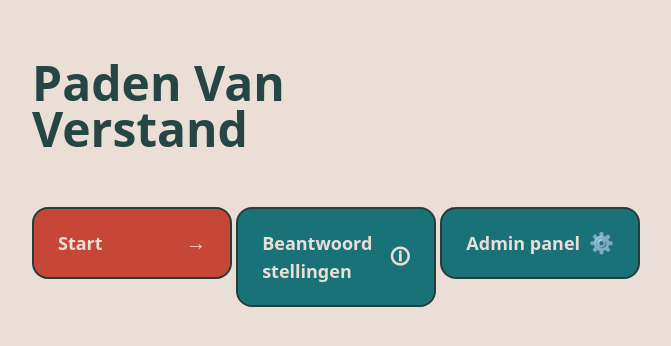
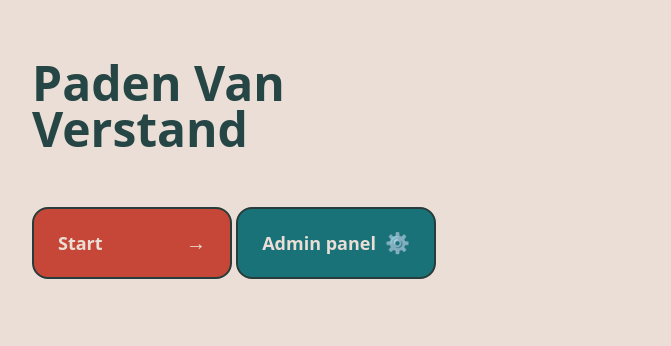
Before and after one commit to 1z-dev/Enquete-WebApp, a Laravel app: page / in a window 1280 px wide. Shown: the part 68-414 px from the top of the page, without its empty margins (56-727 px from the left). Run offline with Laravel 12, Linux system fonts and the light colour scheme.

Commit message:
homepage fix

```diff
--- a/albertheijn/resources/views/index.blade.php
+++ b/albertheijn/resources/views/index.blade.php
@@ -10,12 +10,8 @@
             </div>
 
             <div class="space-y-4">
-                <x-button icon="→" href="/contact" bg="bg-[#C64738]" text="text-[#EADED6]" border="border-[#283d3b]" width="w-50">
+                <x-button icon="→" href="/beantwoord-stellingen" bg="bg-[#C64738]" text="text-[#EADED6]" border="border-[#283d3b]" width="w-50">
                     Start
-                </x-button>
-
-                <x-button icon="🛈" href="/beantwoord-stellingen" bg="bg-[#197278]" text="text-[#EADED6]" border="border-[#283d3b]" width="w-50">
-                    Beantwoord stellingen
                 </x-button>
 
                 <x-button icon="⚙" href="/admin" bg="bg-[#197278]" text="text-[#EADED6]" border="border-[#283d3b]" width="w-50">
```
